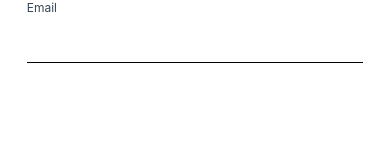
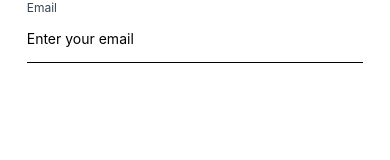
Before and after one commit to adamhinton/LearningReactNative-DonationApp, a React Native app: screen / in a window 390 px wide. Shown: the top 160 px of the page. Built offline with nearby package versions, Linux system fonts and the light colour scheme.

Commit message:
add Placeholder. Tests pass

```diff
--- a/Navigation/Screens/Login/Login.tsx
+++ b/Navigation/Screens/Login/Login.tsx
@@ -10,7 +10,7 @@ const Login = () => {
       <ScrollView
         showsVerticalScrollIndicator={false}
         contentContainerStyle={style.container}>
-        <Input label={'Email'} />
+        <Input label={'Email'} placeholder="Enter your email" />
       </ScrollView>
     </SafeAreaView>
   );
--- a/components/Input/Input.tsx
+++ b/components/Input/Input.tsx
@@ -16,7 +16,7 @@ const Input = (props: Props) => {
     <View>
       <Text style={style.label}>{label}</Text>
       <TextInput
-        placeholder={placeholder && placeholder}
+        placeholder={placeholder ? placeholder : null}
         style={style.input}
         value={value}
         onChangeText={val => setValue(val)}
```
